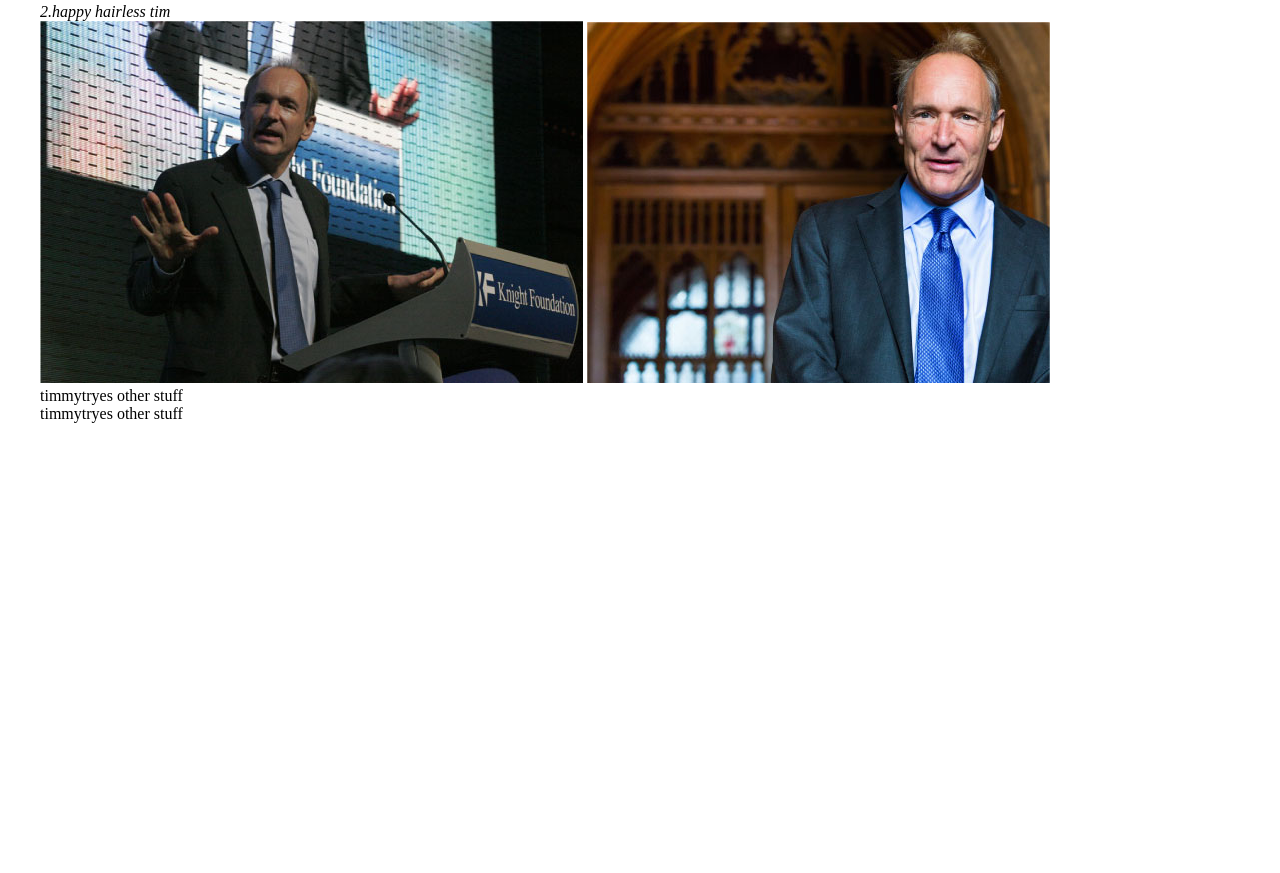
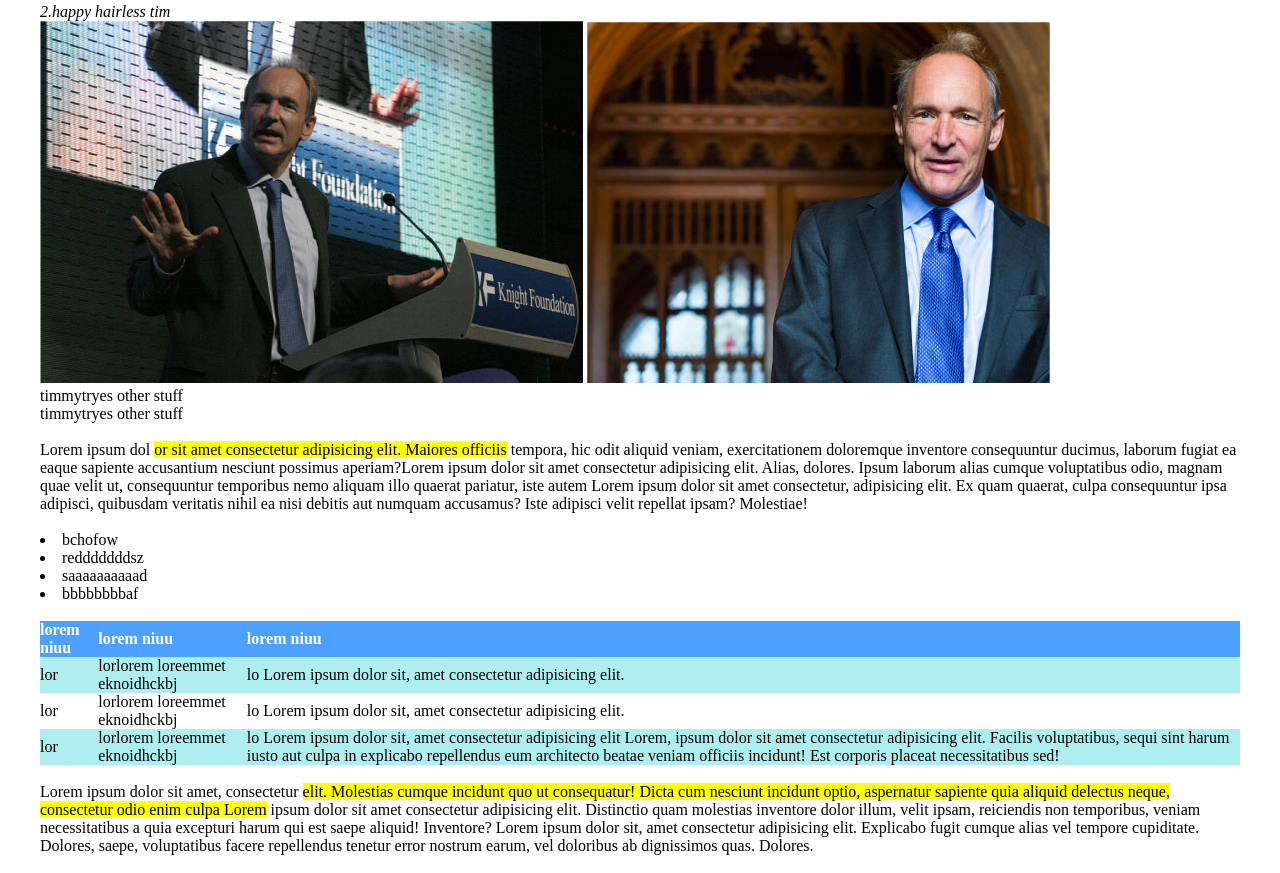
Before and after one commit to MattiaAccatiSheard/html-css-booleaner, a plain HTML site: page index.html in a window 1280 px wide. Shown: the part 609-1482 px from the top of the page. Before the commit the page ends 1032 px from the top, so only its background shows below. Drawn offline with Linux system fonts and the light colour scheme.

Commit message:
main+tab

```diff
--- a/index.html
+++ b/index.html
@@ -60,10 +60,55 @@
 
 
     </header>
-
+     <br>
     <main>
 
-        <article>
+        <article class="container">
+
+            <p>Lorem ipsum dol <mark>or sit amet consectetur adipisicing elit. Maiores officiis</mark> tempora, hic odit aliquid veniam, exercitationem doloremque inventore consequuntur ducimus, laborum fugiat ea eaque sapiente accusantium nesciunt possimus aperiam?Lorem ipsum dolor sit amet consectetur adipisicing elit. Alias, dolores. Ipsum laborum alias cumque voluptatibus odio, magnam quae velit ut, consequuntur temporibus nemo aliquam illo quaerat pariatur, iste autem Lorem ipsum dolor sit amet consectetur, adipisicing elit. Ex quam quaerat, culpa consequuntur ipsa adipisci, quibusdam veritatis nihil ea nisi debitis aut numquam accusamus? Iste adipisci velit repellat ipsam? Molestiae!</p>
+            <br>
+
+            <ul>
+                <li>bchofow</li>
+                <li>redddddddsz</li>
+                <li>saaaaaaaaaad</li>
+                <li>bbbbbbbbaf</li>
+            </ul>
+
+            <br>
+
+            <table>
+                <thead class="tablehead">
+                    <th>lorem niuu</th>
+                    <th>lorem niuu</th>
+                    <th>lorem niuu</th>
+                </thead>
+
+                <tbody class="tablebody">
+                    <tr>
+                        <td>lor</td>
+                        <td>lorlorem loreemmet eknoidhckbj</td>
+                        <td>lo Lorem ipsum dolor sit, amet consectetur adipisicing elit.</td>
+                    </tr>
+                    <tr class="trwhite">
+                        <td>lor</td>
+                        <td>lorlorem loreemmet eknoidhckbj</td>
+                        <td>lo Lorem ipsum dolor sit, amet consectetur adipisicing elit.</td>
+                    </tr>
+                    <tr>
+                        <td>lor</td>
+                        <td>lorlorem loreemmet eknoidhckbj</td>
+                        <td>lo Lorem ipsum dolor sit, amet consectetur adipisicing elit Lorem, ipsum dolor sit amet consectetur adipisicing elit. Facilis voluptatibus, sequi sint harum iusto aut culpa in explicabo repellendus eum architecto beatae veniam officiis incidunt! Est corporis placeat necessitatibus sed!</td>
+                    </tr>
+                </tbody>
+            </table>
+            <br>
+
+            <p>Lorem ipsum dolor sit amet, consectetur <mark>elit. Molestias cumque incidunt quo ut consequatur! Dicta cum nesciunt incidunt optio, aspernatur sapiente quia aliquid
+            delectus neque, consectetur odio enim culpa Lorem</mark>  ipsum dolor sit amet consectetur adipisicing elit. Distinctio quam molestias inventore dolor illum, velit ipsam, reiciendis non temporibus, veniam necessitatibus a quia excepturi harum qui est saepe aliquid! Inventore? Lorem ipsum dolor sit, amet consectetur adipisicing elit. Explicabo fugit cumque alias vel tempore cupiditate. Dolores, saepe, voluptatibus facere repellendus tenetur error nostrum earum, vel doloribus ab dignissimos quas. Dolores.</p>
+
+            <br>
+
 
 
 
--- a/style.css
+++ b/style.css
@@ -8,7 +8,7 @@
 
 .container{
     width: 1200px;
-    margin: auto;
+    margin: 0 auto;
 }
 
 /* header*/
@@ -51,3 +51,28 @@ time{
 cite{
     display: block;
 }
+
+/*main*/
+
+ul{
+    list-style-position: inside;
+}
+
+.tablehead{
+    color: white;
+    background-color: #4EA0FF;
+}
+
+.tablebody{
+    padding: 20px;
+    background-color: paleturquoise;
+}
+
+table{
+  border-collapse: collapse;
+  text-align: left;
+}
+
+.trwhite{
+    background-color: white;
+}
```
